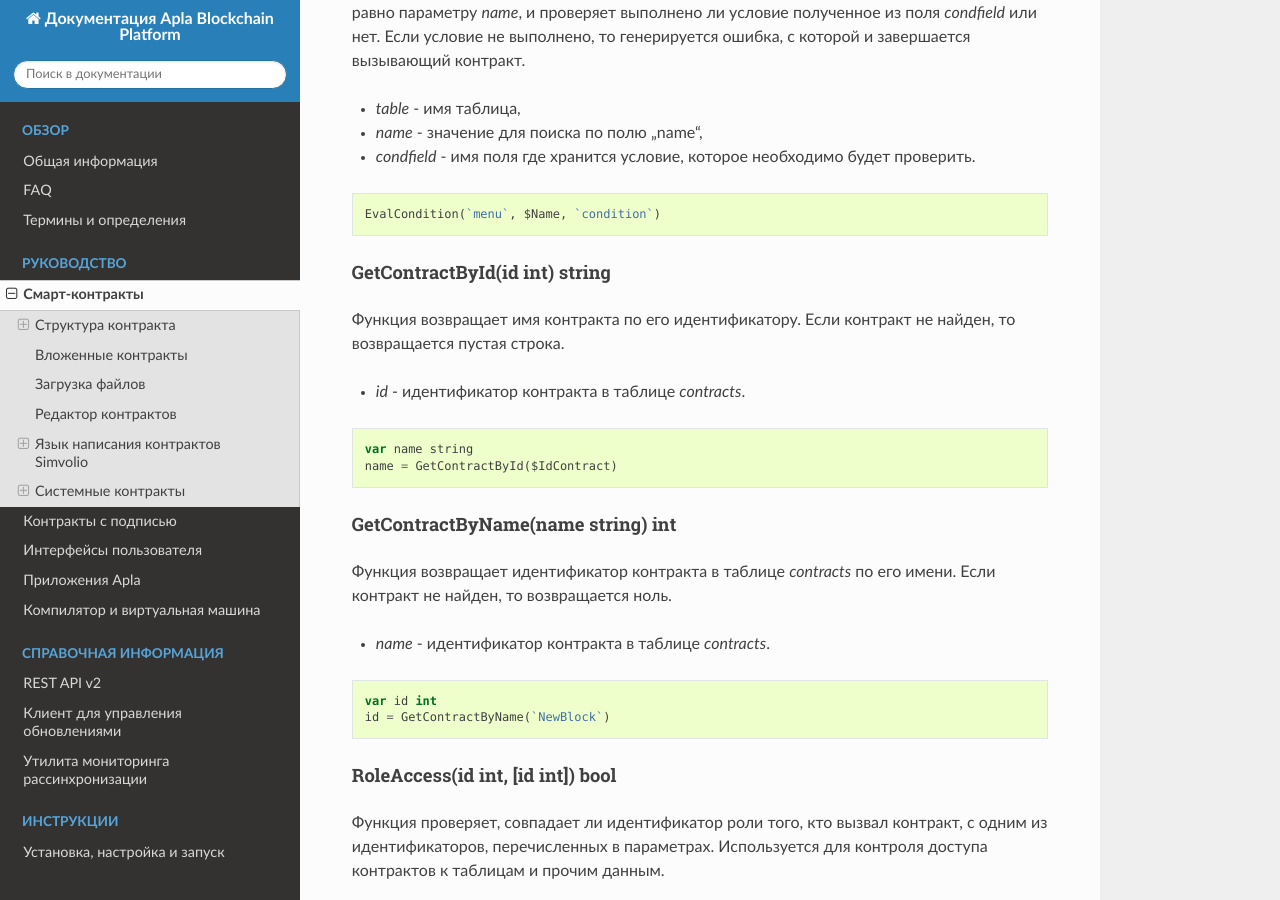
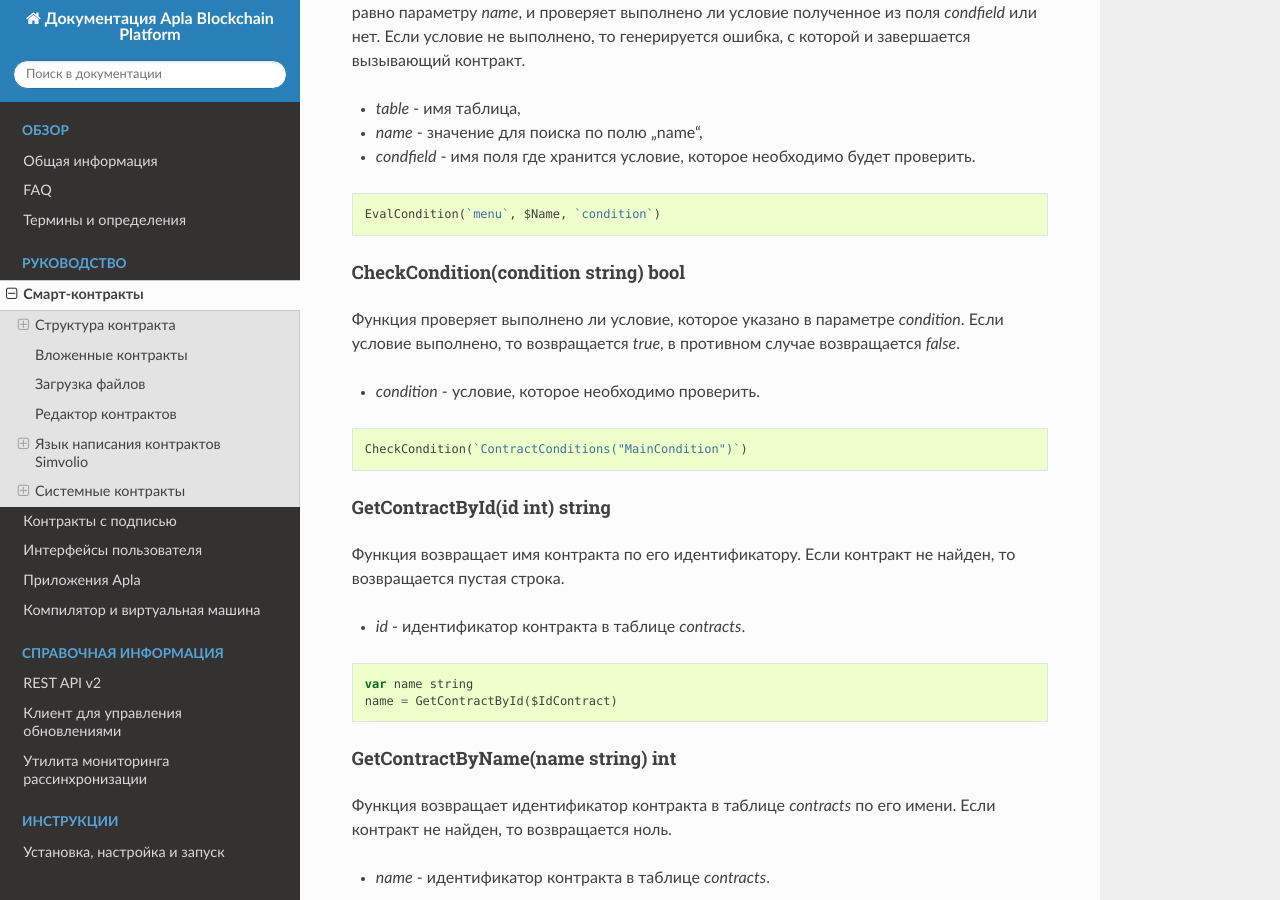
Before and after one commit to AplaProject/apla-docs-ru, a Sphinx documentation site: the page built from source/topics/script.rst, in a window 1280 px wide and 900 px high, scrolled down 21890 px. Built offline with Sphinx 7.4.7 and the Read the Docs theme 2.0.0, drawn with Linux system fonts in a browser that asks for light colours.

Commit message:
Update script.rst

```diff
--- a/source/topics/script.rst
+++ b/source/topics/script.rst
@@ -877,6 +877,17 @@ EvalCondition(table string, name string, condfield string)
 
     EvalCondition(`menu`, $Name, `condition`)
 
+CheckCondition(condition string) bool
+----------------------------------------------------------
+
+Функция проверяет выполнено ли условие, которое указано в параметре *condition*. Если условие выполнено, то возвращается *true*, в противном случае возвращается *false*.
+
+* *condition* - условие, которое необходимо проверить.
+
+.. code:: js
+
+    CheckCondition(`ContractConditions("MainCondition")`)
+
 GetContractById(id int) string
 ------------------------------
 Функция возвращает имя контракта по его идентификатору. Если контракт не найден, то возвращается пустая строка.
```
